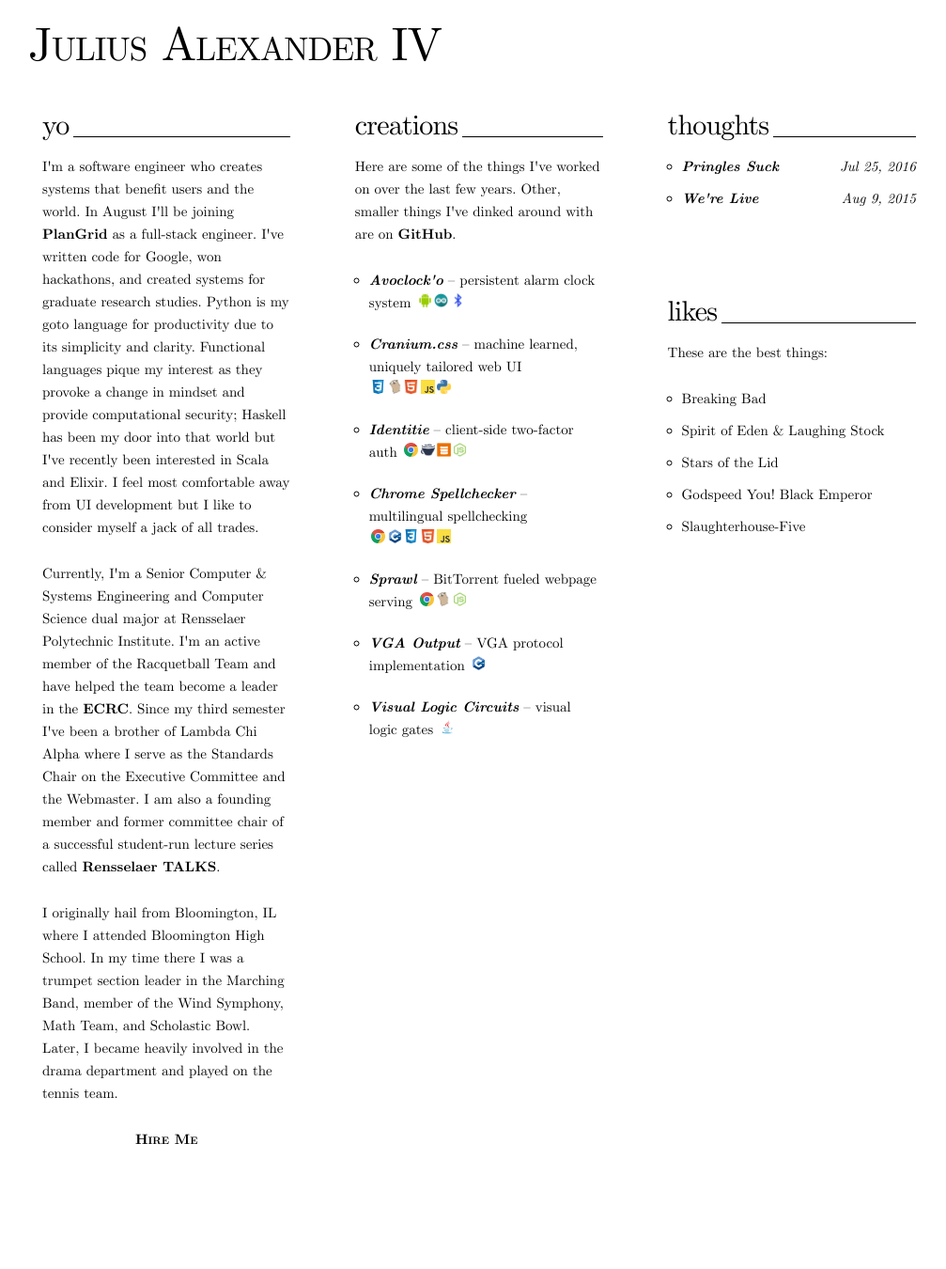
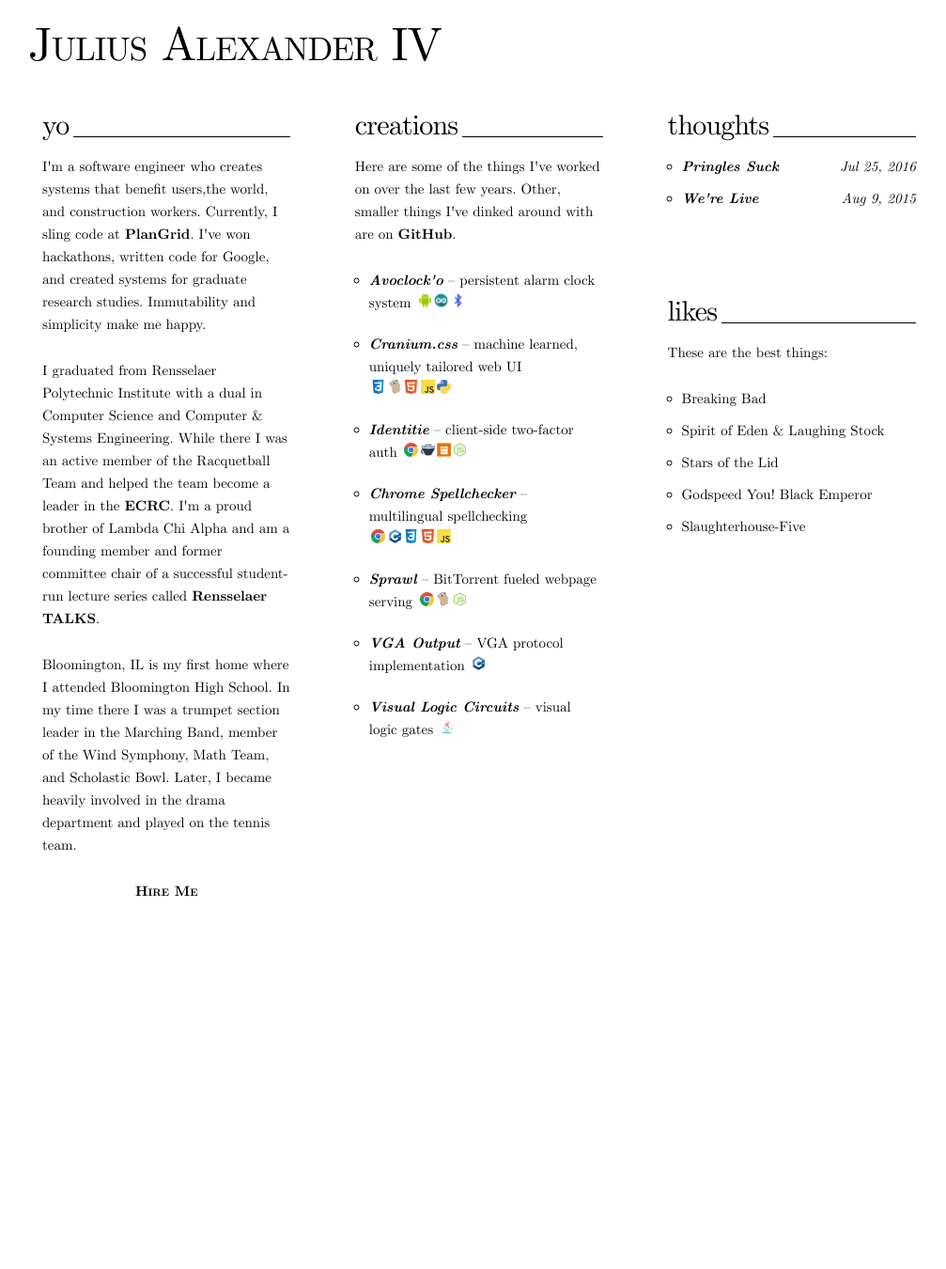
Before and after one commit to juliusiv/juliusiv.github.io, a Jekyll site: the page built from index.html, in a window 1280 px wide. Shown: the whole page at 94% size, without its empty margins (130-1137 px from the left). Built offline with Jekyll 4.4.1, drawn with Linux system fonts in a browser that asks for light colours; nearby versions of some CDN libraries; after the commit the page ends 1086 px from its top, so only the background shows below that.

Commit message:
Update about-me because I became and adult.

```diff
--- a/_includes/about.html
+++ b/_includes/about.html
@@ -4,19 +4,17 @@
       <h4>yo</h4>
     </div>
   </div>
-<!--   <div class="section-title">
-    <h4>yo</h4><hr/>
-  </div>
- -->  <p>
-    I'm a software engineer who creates systems that benefit users and the world. In August I'll be joining <a href="http://www.plangrid.com/en">PlanGrid</a> as a full-stack engineer. I've written code for Google, won hackathons, and created systems for graduate research studies. Python is my goto language for productivity due to its simplicity and clarity. Functional languages pique my interest as they provoke a change in mindset and provide computational security; Haskell has been my door into that world but I've recently been interested in Scala and Elixir. I feel most comfortable away from UI development but I like to consider myself a jack of all trades.
+
+  <p>
+    I'm a software engineer who creates systems that benefit users,the world, and construction workers. Currently, I sling code at <a href="http://www.plangrid.com/en">PlanGrid</a>. I've won hackathons, written code for Google, and created systems for graduate research studies. Immutability and simplicity make me happy.
   </p>
 
   <p>
-    Currently, I'm a Senior Computer & Systems Engineering and Computer Science dual major at Rensselaer Polytechnic Institute. I'm an active member of the Racquetball Team and have helped the team become a leader in the <a href="http://ecrcracquetball.org/" class="inline-a">ECRC</a>. Since my third semester I've been a brother of Lambda Chi Alpha where I serve as the Standards Chair on the Executive Committee and the Webmaster. I am also a founding member and former committee chair of a successful student-run lecture series called <a href="http://rensselaertalks.com" class="inline-a">Rensselaer TALKS</a>.
+    I graduated from Rensselaer Polytechnic Institute with a dual in Computer Science and Computer & Systems Engineering. While there I was an active member of the Racquetball Team and helped the team become a leader in the <a href="http://ecrcracquetball.org/" class="inline-a">ECRC</a>. I'm a proud brother of Lambda Chi Alpha and am a founding member and former committee chair of a successful student-run lecture series called <a href="http://rensselaertalks.com" class="inline-a">Rensselaer TALKS</a>.
   </p>
 
   <p>
-    I originally hail from Bloomington, IL where I attended Bloomington High School. In my time there I was a trumpet section leader in the Marching Band, member of the Wind Symphony, Math Team, and Scholastic Bowl. Later, I became heavily involved in the drama department and played on the tennis team.
+    Bloomington, IL is my first home where I attended Bloomington High School. In my time there I was a trumpet section leader in the Marching Band, member of the Wind Symphony, Math Team, and Scholastic Bowl. Later, I became heavily involved in the drama department and played on the tennis team.
   </p>
 
   <section id="hire">
```
